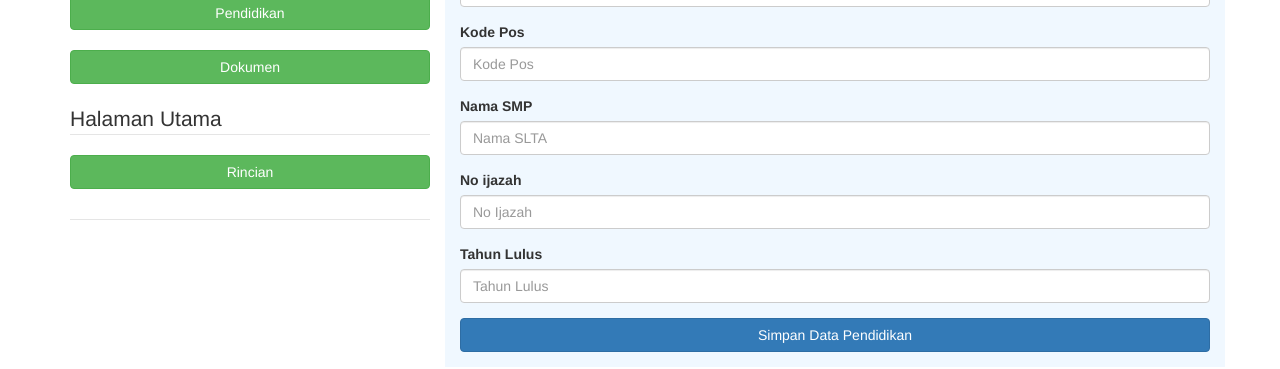
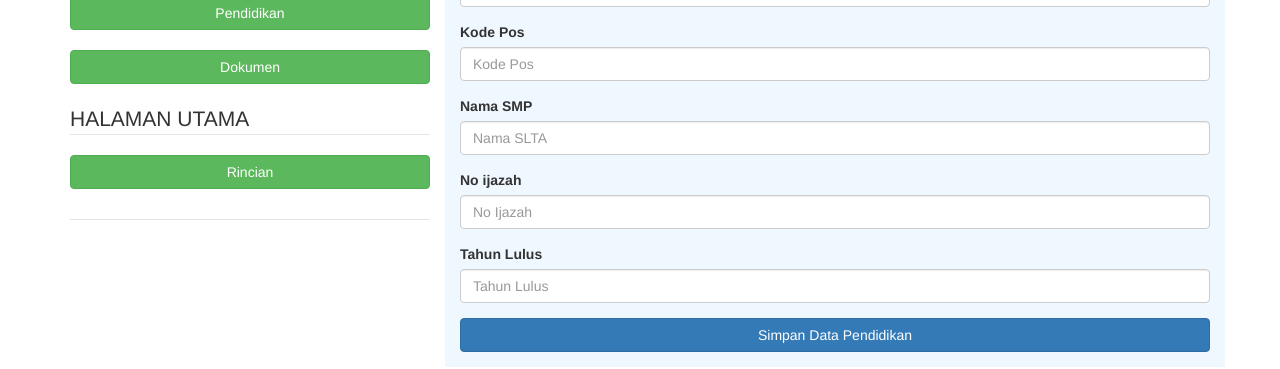
Before and after one commit to MaunaSap/TA-PBO-21B-NoBanteng, a PHP site: page /pendidikan.php in a window 1280 px wide. Shown: the part 560-929 px from the top of the page. Run offline with PHP 8.4, Linux system fonts and the light colour scheme; a user stored in the database is signed in.

Commit message:
agung:menambahkan teks

```diff
--- a/pendidikan.php
+++ b/pendidikan.php
@@ -70,7 +70,7 @@ if(isset($_POST['submit']))
       <a class="btn btn-success btn-block" href="dokumen.php">Dokumen</a><br>
     </div>
     <div>
-    <legend>Halaman Utama</legend>
+    <legend>HALAMAN UTAMA</legend>
       <legend>
         <a class="btn btn-success btn-block" href="user.php">Rincian</a><br>
       </legend>
```
